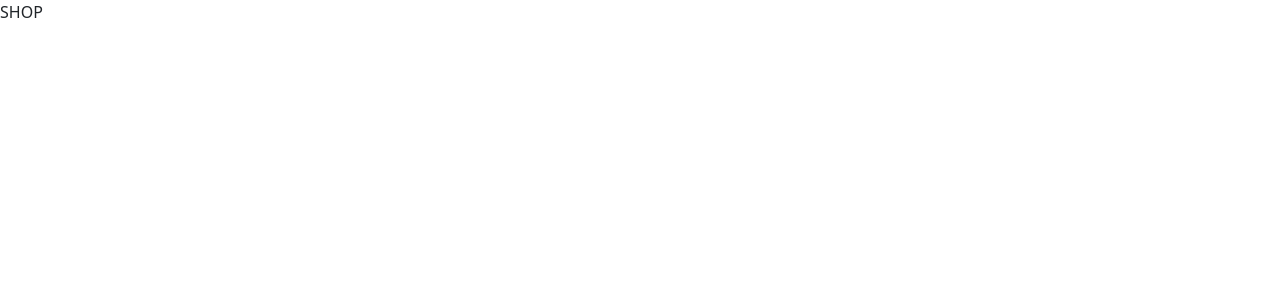
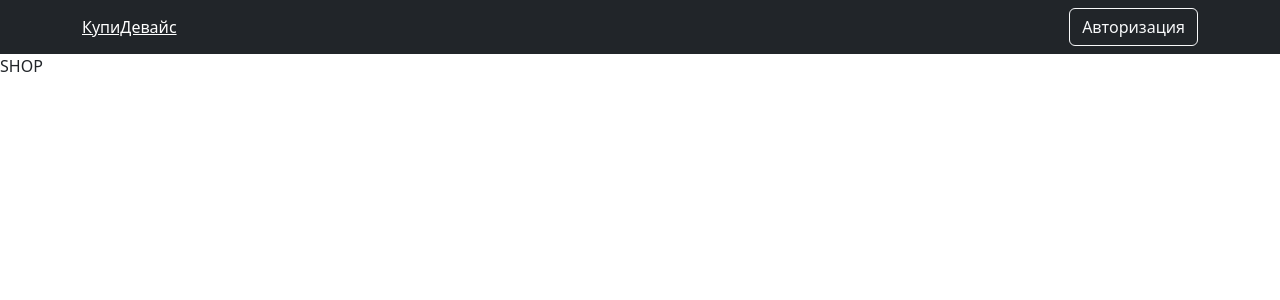
Before and after one commit to neji25/React-Shop, a React (Create React App) app in the folder client/: page / in a window 1280 px wide. Shown: the top 300 px of the page. Built offline with nearby package versions, Linux system fonts and the light colour scheme.

Commit message:
Something

```diff
--- a/client/src/App.js
+++ b/client/src/App.js
@@ -1,10 +1,12 @@
 import {BrowserRouter} from "react-router-dom";
 import AppRouter from "./components/AppRouter";
+import NavBar from "./components/NavBar";
 
 function App() {
   return (
     <BrowserRouter>
-     <AppRouter />
+      <NavBar />
+      <AppRouter />
     </BrowserRouter>
   );
 }
--- /dev/null
+++ b/client/src/components/NavBar.js
@@ -0,0 +1,35 @@
+import React, { useContext } from 'react'
+import { Context } from '../index'
+
+import Container from 'react-bootstrap/Container';
+import Nav from 'react-bootstrap/Nav';
+import Navbar from 'react-bootstrap/Navbar';
+import { NavLink } from 'react-router-dom';
+import { SHOP_ROUTE } from '../utils/consts';
+import {Button} from 'react-bootstrap'
+
+
+export default function NavBar() {
+    const {user} = useContext(Context)
+  return (
+    <Navbar bg="dark" variant="dark">
+      {user.isAuth ?
+        <Container>
+          <NavLink style={{ color: 'white' }} to={SHOP_ROUTE}>КупиДевайс</NavLink>
+          <Nav className="ml-auto" style={{ color: 'white' }}>
+          <Button variant='outline-light'>Админ-панель</Button>
+            <Button variant='outline-light'>Выйти</Button>
+          </Nav>
+        </Container>
+        :
+        <Container>
+          <NavLink style={{ color: 'white' }} to={SHOP_ROUTE}>КупиДевайс</NavLink>
+          <Nav className="ml-auto" style={{ color: 'white' }}>
+          <Button variant='outline-light' onClick={() => user.setIsAuth(true)}>Авторизация</Button>
+          </Nav>
+        </Container>
+      }
+
+    </Navbar>
+  )
+}
```
